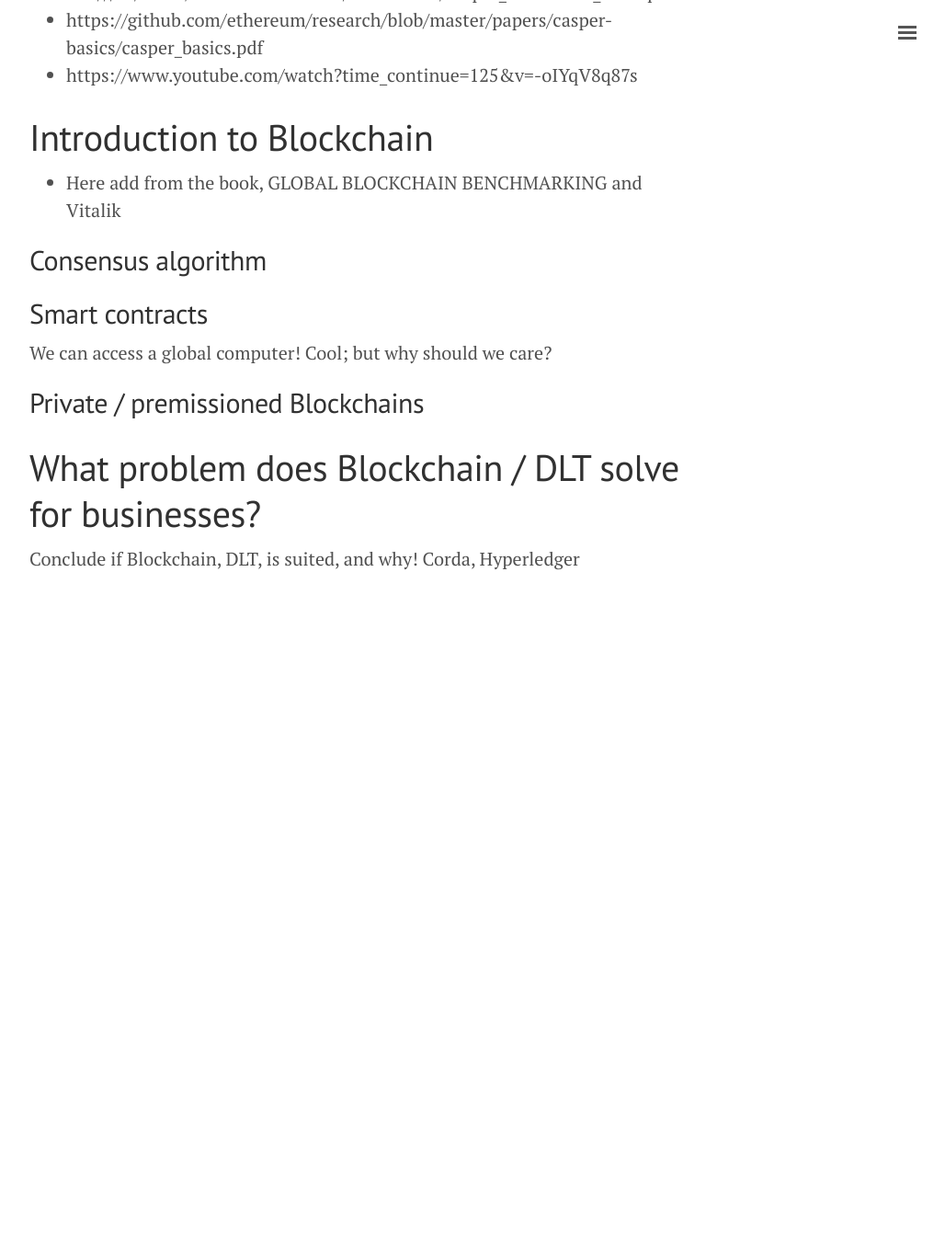
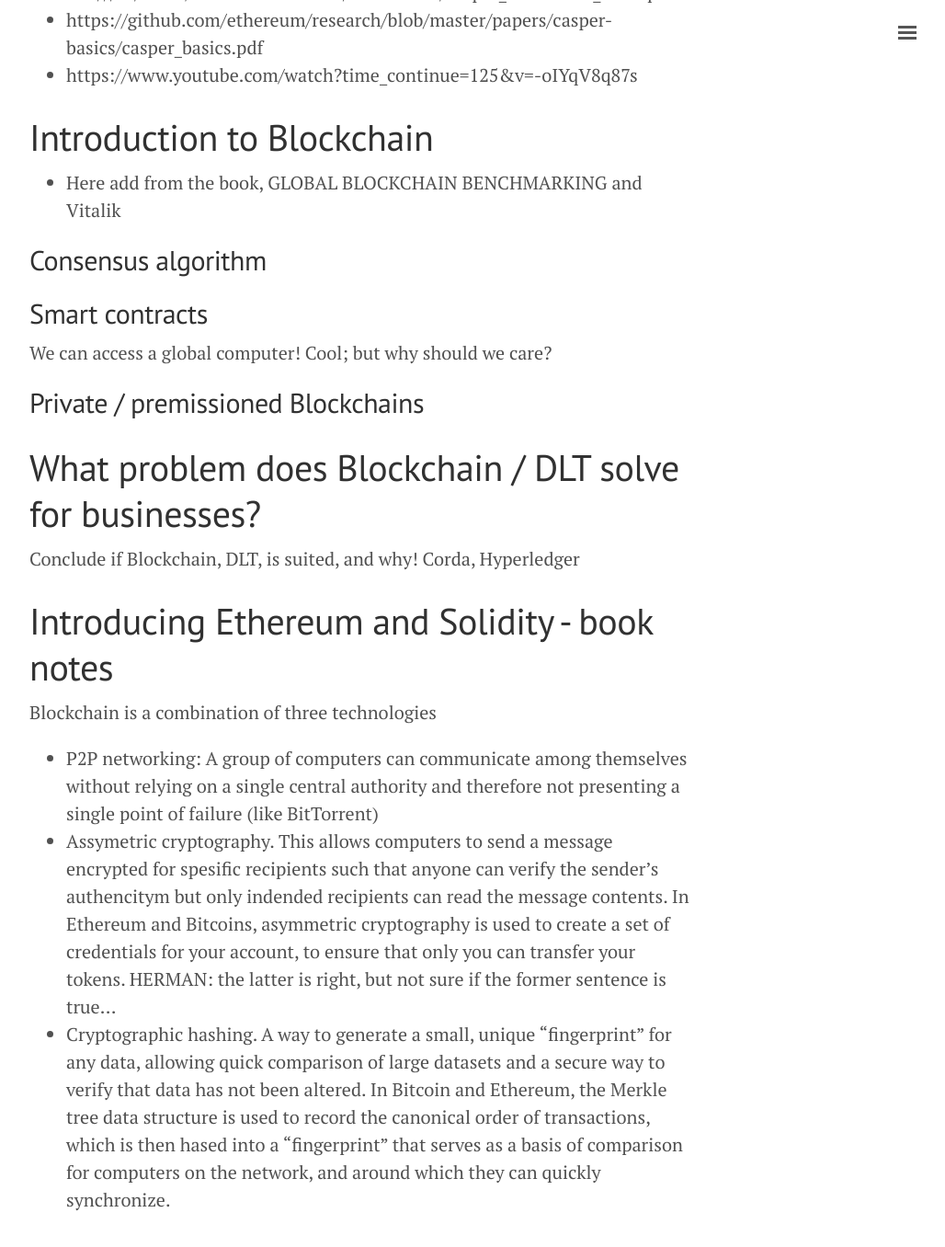
Before and after one commit to herman-hellenes/herman-hellenes.github.io, a Jekyll site: the page built from undone_posts/blockchain.md, in a window 1280 px wide and 1400 px high, scrolled down 1235 px. Shown: the top 1356 px of the window at 92% size, without its empty margins (248-1276 px from the left). Built offline with Jekyll 4.4.1, drawn with Linux system fonts in a browser that asks for light colours; nearby versions of some CDN libraries; our own code applies the rules of GitHub Pages for plain Markdown files; before the commit the page ends 1938 px from its top, so only the background shows below that.

Commit message:
Update blockchain.md

```diff
--- a/undone_posts/blockchain.md
+++ b/undone_posts/blockchain.md
@@ -41,3 +41,10 @@ We can access a global computer! Cool; but why should we care?
 
 # What problem does Blockchain / DLT solve for businesses?
 Conclude if Blockchain, DLT, is suited, and why! Corda, Hyperledger
+
+
+# Introducing Ethereum and Solidity - book notes
+Blockchain is a combination of three technologies
+* P2P networking: A group of computers can communicate among themselves without relying on a single central authority and therefore not presenting a single point of failure (like BitTorrent)
+* Assymetric cryptography. This allows computers to send a message encrypted for spesific recipients such that anyone can verify the sender's authencitym but only indended recipients can read the message contents. In Ethereum and Bitcoins, asymmetric cryptography is used to create a set of credentials for your account, to ensure that only you can transfer your tokens. HERMAN: the latter is right, but not sure if the former sentence is true...
+* Cryptographic hashing. A way to generate a small, unique "fingerprint" for any data, allowing quick comparison of large datasets and a secure way to verify that data has not been altered. In Bitcoin and Ethereum, the Merkle tree data structure is used to record the canonical order of transactions, which is then hased into a "fingerprint" that serves as a basis of comparison for computers on the network, and around which they can quickly synchronize.
```
